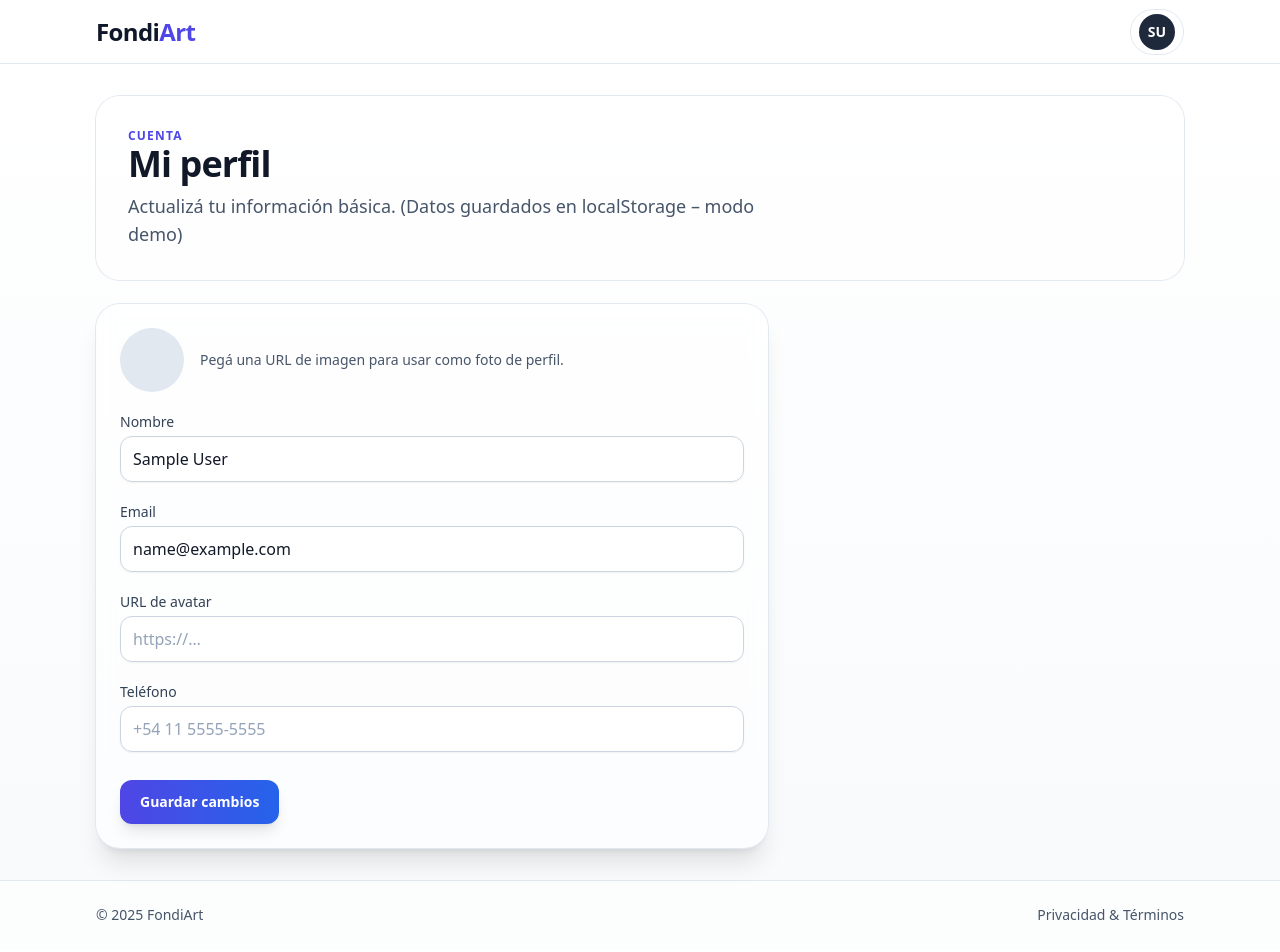
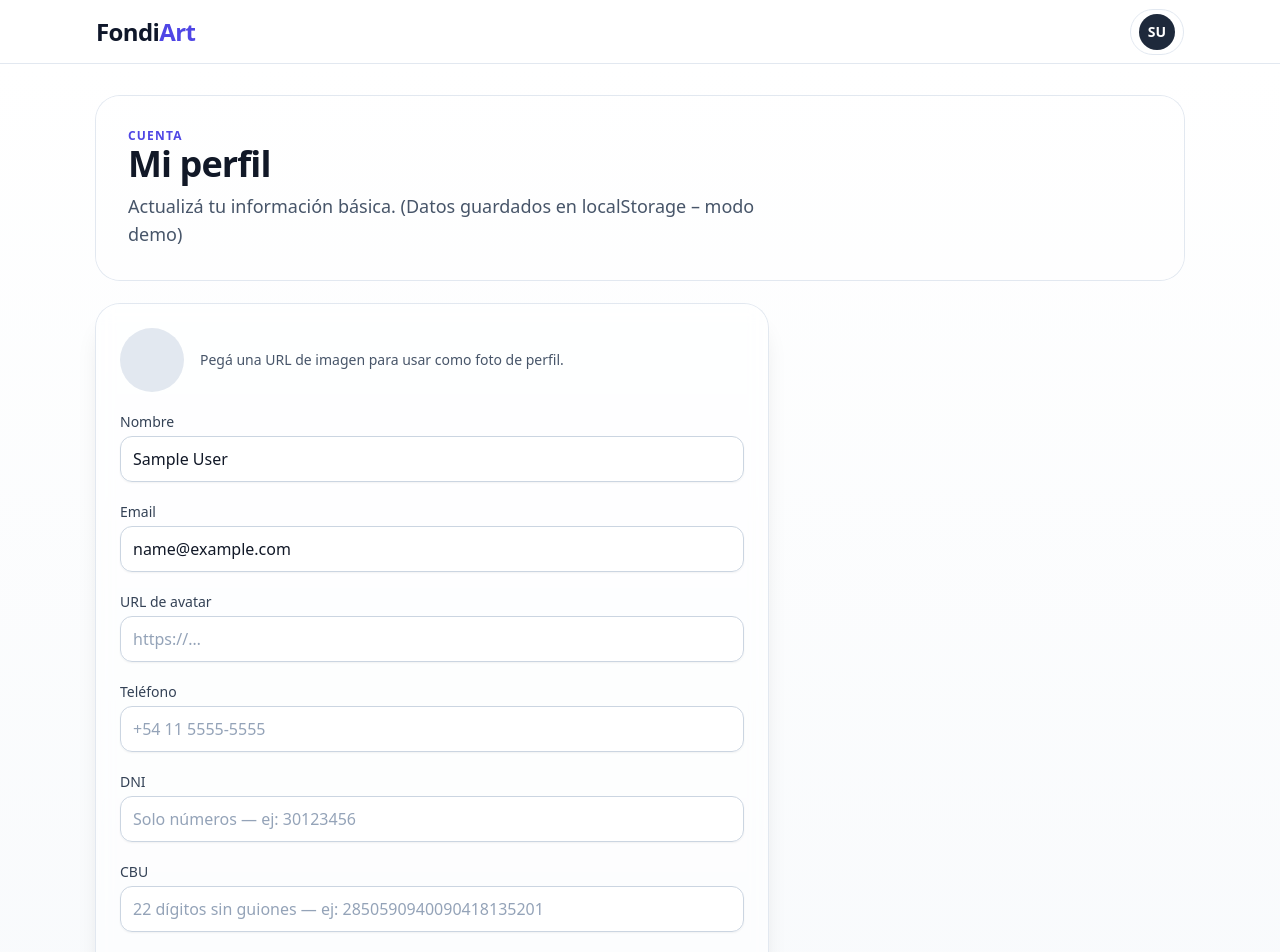
Before and after one commit to chrisca88/FondiArt_Front, a React (Vite) app: page /cuenta in a window 1280 px wide. Shown: the top 952 px of the page. Built offline with nearby package versions, Linux system fonts and the light colour scheme; no server answers; sample sign-in values are in the browser's storage.

Commit message:
Se agrego en perfil cbu y dni

```diff
--- a/src/pages/account/Profile.jsx
+++ b/src/pages/account/Profile.jsx
@@ -12,8 +12,11 @@ export default function Profile(){
     avatar: user?.avatar || '',
     bio:    user?.bio    || '',
     phone:  user?.phone  || '',
+    dni:    user?.dni    || '',
+    cbu:    user?.cbu    || '',
   })
-  const [saved, setSaved] = useState(false)
+  const [saved, setSaved]  = useState(false)
+  const [errors, setErrors] = useState({})
 
   const onChange = (e)=>{
     const { name, value } = e.target
@@ -21,13 +24,40 @@ export default function Profile(){
     setSaved(false)
   }
 
+  const validate = ()=>{
+    const errs = {}
+
+    // DNI: 7 a 9 dígitos (flexible; ajustá si querés 8 exactos)
+    if (form.dni && !/^\d{7,9}$/.test(form.dni.trim())) {
+      errs.dni = 'El DNI debe tener solo números (7 a 9 dígitos).'
+    }
+
+    // CBU: 22 dígitos sin guiones ni espacios
+    if (form.cbu && !/^\d{22}$/.test(form.cbu.trim())) {
+      errs.cbu = 'El CBU debe tener 22 dígitos (sin espacios ni guiones).'
+    }
+
+    setErrors(errs)
+    return Object.keys(errs).length === 0
+  }
+
   const onSubmit = (e)=>{
     e.preventDefault()
-    dispatch(updateProfile(form))
+    if (!validate()) return
+    dispatch(updateProfile({
+      name:   form.name,
+      email:  form.email,
+      avatar: form.avatar,
+      bio:    form.bio,
+      phone:  form.phone,
+      dni:    form.dni?.trim(),
+      cbu:    form.cbu?.trim(),
+    }))
     setSaved(true)
   }
 
   const isArtist = String(user?.role).toLowerCase() === 'artist'
+  const fmtInputError = (key)=> errors[key] ? '!border-red-300 focus:!ring-red-200' : ''
 
   return (
     <section className="min-h-[calc(100vh-4rem)] bg-gradient-to-b from-white to-slate-50">
@@ -106,6 +136,40 @@ export default function Profile(){
             />
           </div>
 
+          {/* DNI */}
+          <div>
+            <label className="form-label" htmlFor="dni">DNI</label>
+            <input
+              id="dni"
+              name="dni"
+              inputMode="numeric"
+              autoComplete="off"
+              className={`input ${fmtInputError('dni')}`}
+              placeholder="Solo números — ej: 30123456"
+              value={form.dni}
+              onChange={(e)=> onChange({ target: { name: 'dni', value: e.target.value.replace(/[^\d]/g,'') } })}
+              maxLength={9}
+            />
+            {errors.dni && <p className="text-xs text-red-600 mt-1">{errors.dni}</p>}
+          </div>
+
+          {/* CBU */}
+          <div>
+            <label className="form-label" htmlFor="cbu">CBU</label>
+            <input
+              id="cbu"
+              name="cbu"
+              inputMode="numeric"
+              autoComplete="off"
+              className={`input ${fmtInputError('cbu')}`}
+              placeholder="22 dígitos sin guiones — ej: 2850590940090418135201"
+              value={form.cbu}
+              onChange={(e)=> onChange({ target: { name: 'cbu', value: e.target.value.replace(/[^\d]/g,'') } })}
+              maxLength={22}
+            />
+            {errors.cbu && <p className="text-xs text-red-600 mt-1">{errors.cbu}</p>}
+          </div>
+
           <div className="pt-2">
             <button className="btn btn-primary btn-lg">Guardar cambios</button>
             {saved && <span className="ml-3 text-sm text-emerald-600">¡Guardado!</span>}
--- a/src/services/mockAuth.js
+++ b/src/services/mockAuth.js
@@ -13,49 +13,59 @@ function genWalletAddress(seed = '') {
 
 const SEED_USERS = [
   // Cada seed recibe una walletAddress mock para pruebas
-  { id: 'u-buyer',   name: 'Cliente Demo',   email: 'buyer@demo.com',   role: 'buyer',  password: 'buyer',  walletAddress: genWalletAddress('buyer@demo.com')  },
-  { id: 'u-buyer2',  name: 'Cliente Demo 2', email: 'buyer2@demo.com',  role: 'buyer',  password: 'buyer2', walletAddress: genWalletAddress('buyer2@demo.com') },
-  { id: 'u-artist',  name: 'Artista Demo',   email: 'artist@demo.com',  role: 'artist', password: 'artist', walletAddress: genWalletAddress('artist@demo.com') },
-  { id: 'u-admin',   name: 'Admin Demo',     email: 'admin@demo.com',   role: 'admin',  password: 'admin',  walletAddress: genWalletAddress('admin@demo.com')  },
+  { id: 'u-buyer',   name: 'Cliente Demo',   email: 'buyer@demo.com',   role: 'buyer',  password: 'buyer',  walletAddress: genWalletAddress('buyer@demo.com'),  dni: '', cbu: '' },
+  { id: 'u-buyer2',  name: 'Cliente Demo 2', email: 'buyer2@demo.com',  role: 'buyer',  password: 'buyer2', walletAddress: genWalletAddress('buyer2@demo.com'), dni: '', cbu: '' },
+  { id: 'u-artist',  name: 'Artista Demo',   email: 'artist@demo.com',  role: 'artist', password: 'artist', walletAddress: genWalletAddress('artist@demo.com'), dni: '', cbu: '' },
+  { id: 'u-admin',   name: 'Admin Demo',     email: 'admin@demo.com',   role: 'admin',  password: 'admin',  walletAddress: genWalletAddress('admin@demo.com'),  dni: '', cbu: '' },
 ];
 
 /**
  * Si no hay datos -> siembra todos los usuarios seed.
- * Si ya hay datos -> garantiza que exista buyer2@demo.com (migración suave).
+ * Si ya hay datos -> migra: asegura buyer2, agrega campos nuevos (dni/cbu) y wallet si faltara.
  */
 function seedIfEmpty() {
   let list = [];
-  try {
-    list = JSON.parse(localStorage.getItem(KEY) || '[]');
-  } catch {
-    list = [];
-  }
+  try { list = JSON.parse(localStorage.getItem(KEY) || '[]'); }
+  catch { list = []; }
 
   if (!list.length) {
     localStorage.setItem(KEY, JSON.stringify(SEED_USERS));
     return;
   }
 
-  // Asegurar que esté el nuevo buyer2 si faltaba
+  let changed = false;
+
+  // Asegurar buyer2
   if (!list.some(u => u.email === 'buyer2@demo.com')) {
-    const u = {
+    list.push({
       id: 'u-buyer2',
       name: 'Cliente Demo 2',
       email: 'buyer2@demo.com',
       role: 'buyer',
       password: 'buyer2',
       walletAddress: genWalletAddress('buyer2@demo.com'),
-    };
-    const newList = [...list, u];
-    localStorage.setItem(KEY, JSON.stringify(newList));
+      dni: '',
+      cbu: '',
+    });
+    changed = true;
   }
+
+  // Agregar campos faltantes / wallet si faltara
+  list = list.map(u => {
+    const v = { ...u };
+    if (v.dni === undefined) { v.dni = ''; changed = true; }
+    if (v.cbu === undefined) { v.cbu = ''; changed = true; }
+    if (!v.walletAddress)    { v.walletAddress = genWalletAddress(v.email || v.id || 'seed'); changed = true; }
+    return v;
+  });
+
+  if (changed) localStorage.setItem(KEY, JSON.stringify(list));
 }
 
 /** Garantiza que el usuario tenga wallet; si no, la crea y persiste. */
 function ensureUserHasWallet(user, list) {
   if (!user.walletAddress) {
     user.walletAddress = genWalletAddress(user.email || user.id || 'seed');
-    // Persistir en el listado si corresponde
     if (Array.isArray(list)) {
       const idx = list.findIndex(u => u.id === user.id);
       if (idx !== -1) {
@@ -65,6 +75,9 @@ function ensureUserHasWallet(user, list) {
       }
     }
   }
+  // Normalizar campos nuevos si faltaran
+  if (user.dni === undefined) user.dni = '';
+  if (user.cbu === undefined) user.cbu = '';
   return user;
 }
 
@@ -84,7 +97,9 @@ export async function register({ name, email, password, role = 'buyer' }) {
   const user = {
     id: 'u' + Date.now(),
     name, email, role, password,
-    walletAddress: genWalletAddress(email)
+    walletAddress: genWalletAddress(email),
+    dni: '',
+    cbu: '',
   };
   list.push(user);
   localStorage.setItem(KEY, JSON.stringify(list));
@@ -118,11 +133,11 @@ export async function getCurrent() {
   const token = localStorage.getItem('token');
   const user  = JSON.parse(localStorage.getItem('user') || 'null');
   if (!token || !user) throw new Error('No hay sesión');
-  // Si el user en localStorage no tiene wallet, generarla y persistir
-  if (!user.walletAddress) {
-    user.walletAddress = genWalletAddress(user.email || user.id || 'seed');
-    localStorage.setItem('user', JSON.stringify(user));
-  }
+  // Normalizar en sesión por si faltara algo
+  if (!user.walletAddress) user.walletAddress = genWalletAddress(user.email || user.id || 'seed');
+  if (user.dni === undefined) user.dni = '';
+  if (user.cbu === undefined) user.cbu = '';
+  localStorage.setItem('user', JSON.stringify(user));
   return { token, user };
 }
 
```
